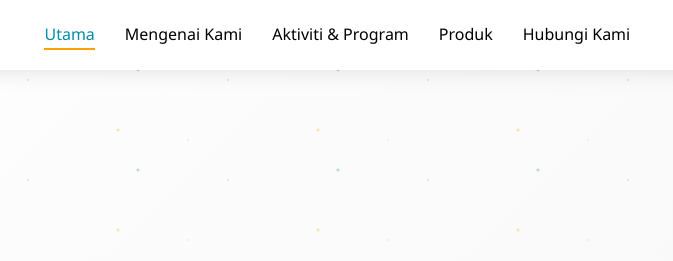
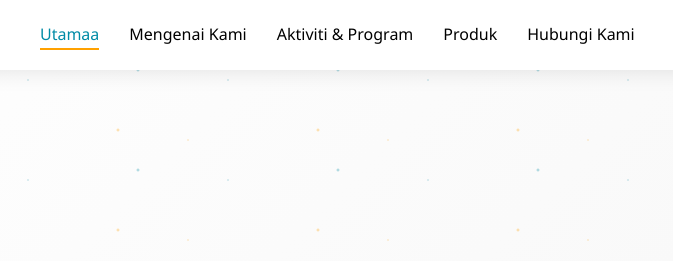
Before and after one commit to syafiqnzr/skyseers, a plain HTML site: page index.html in a window 1280 px wide. Shown: the top 261 px of the page, 302-975 px from the left. Drawn offline with nearby package versions, Linux system fonts and the light colour scheme.

Commit message:
Update index.html

```diff
--- a/index.html
+++ b/index.html
@@ -19,7 +19,7 @@
                 </a>
             </div>
             <ul class="nav-menu">
-                <li><a href="#home" class="nav-link">Utama</a></li>
+                <li><a href="#home" class="nav-link">Utamaa</a></li>
                 <li><a href="#about" class="nav-link">Mengenai Kami</a></li>
                 <li><a href="#activities" class="nav-link">Aktiviti & Program</a></li>
                 <li><a href="#products" class="nav-link">Produk</a></li>
```
